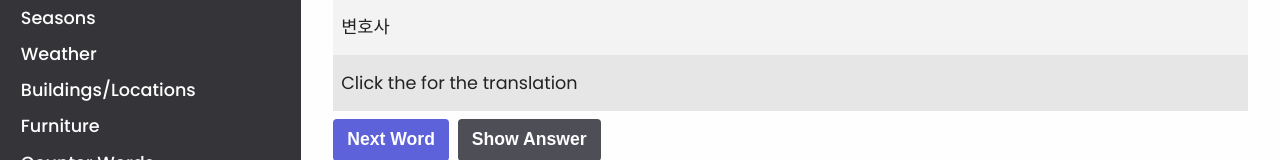
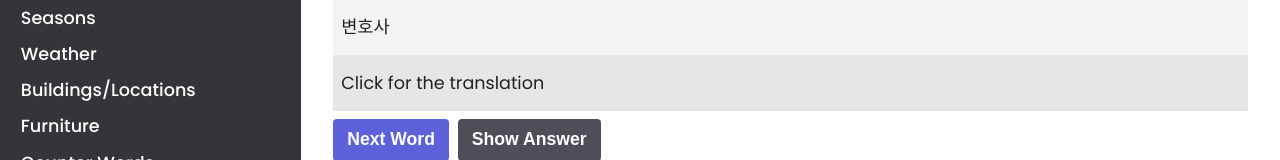
Before and after one commit to DanielHearn/korean-handbook, a Vue app in the folder korean-handbook/: page /random-words/all in a window 1280 px wide. Both pictures are taken after a click on the checkbox "Flashcard Mode". Shown: the part 384-544 px from the top of the page. Built offline with nearby package versions, Linux system fonts and the light colour scheme.

Commit message:
Fix random word text

```diff
--- a/korean-handbook/src/components/RandomWordGenerator/RandomWordGenerator.vue
+++ b/korean-handbook/src/components/RandomWordGenerator/RandomWordGenerator.vue
@@ -52,7 +52,7 @@
         </template>
         <template v-else>
           <p class="text">
-            Click the for the translation
+            Click for the translation
           </p>
         </template>
       </div>
```
